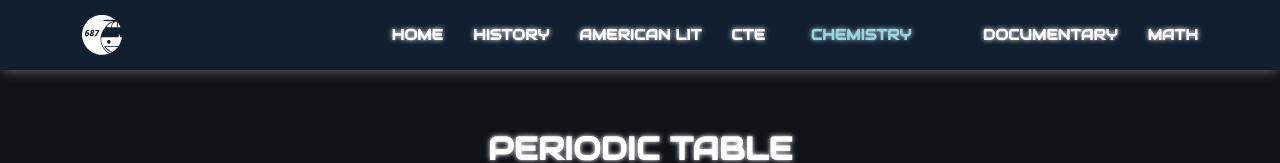
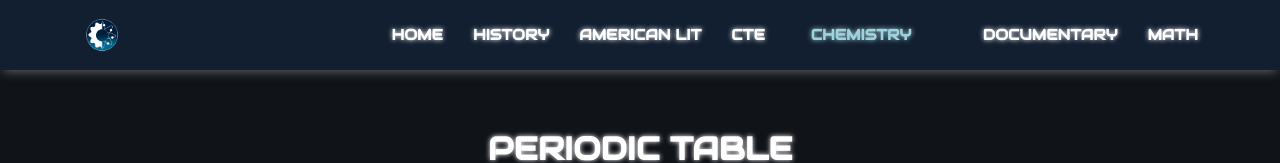
Before and after one commit to Kaweees-CAMS/IDP-Project-Website, a plain HTML site: page periodic table.html in a window 1280 px wide. Shown: the top 163 px of the page. Drawn offline with nearby package versions, Linux system fonts and the light colour scheme; a script that the page names is missing; some icons are missing.

Commit message:
Update periodic table.html

```diff
--- a/periodic table.html
+++ b/periodic table.html
@@ -66,7 +66,7 @@
     <header id="header" class="d-flex align-items-center">
       <div class="container d-flex align-items-center justify-content-between">
         <div class="logo">
-          <a href="index.html#hero"><img src="assets/svg/nerd_herd_2-white.svg" alt="" class="img-fluid"></a>
+          <a href="index.html#hero"><img src="assets/img/Logo/IDPLogoBordered.png" alt="" class="img-fluid"></a>
         </div>
         <nav id="navbar" class="navbar toggle-time">
           <img src="assets/img/transparent.png" class="bg_overlay" alt="">
```
